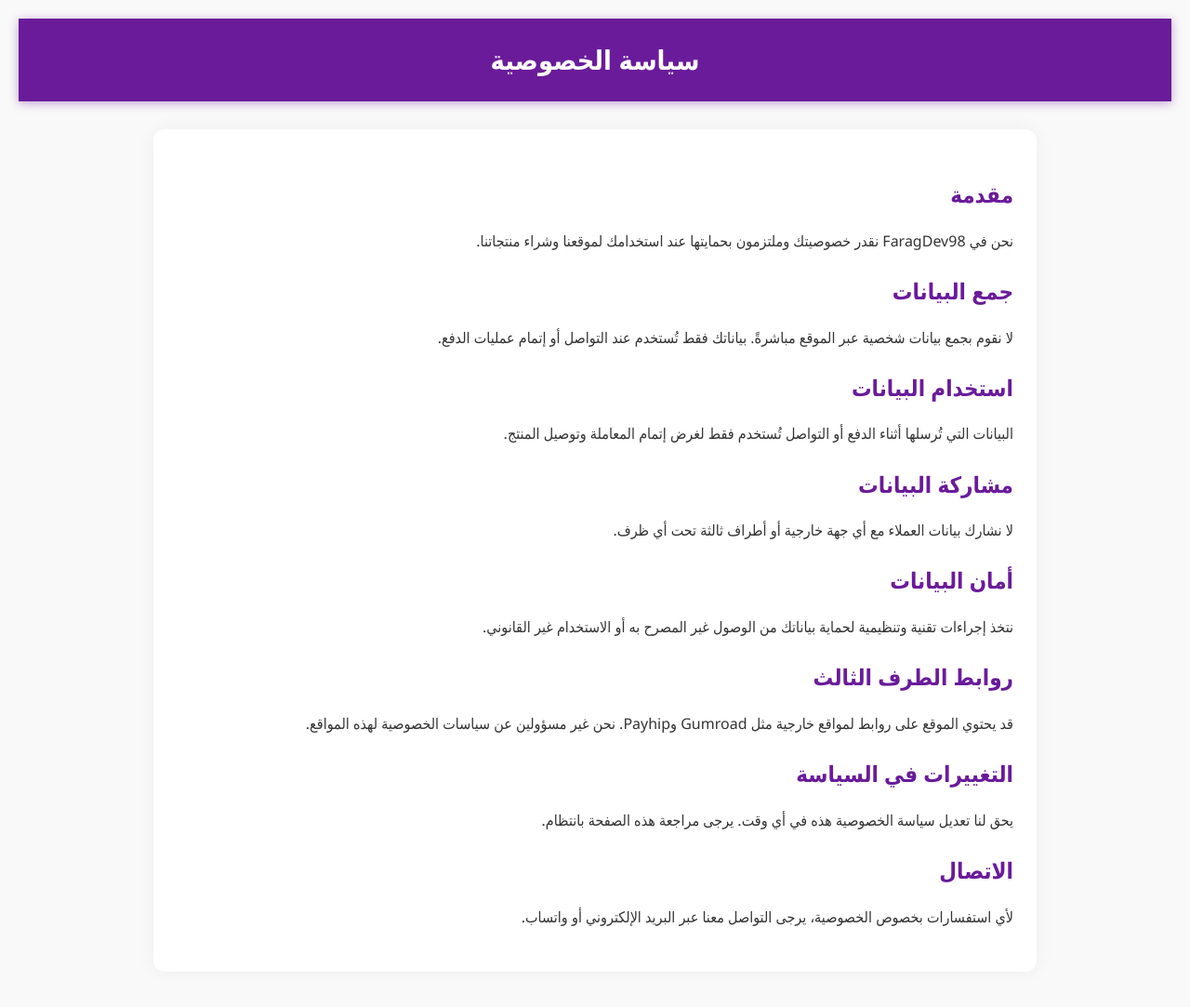
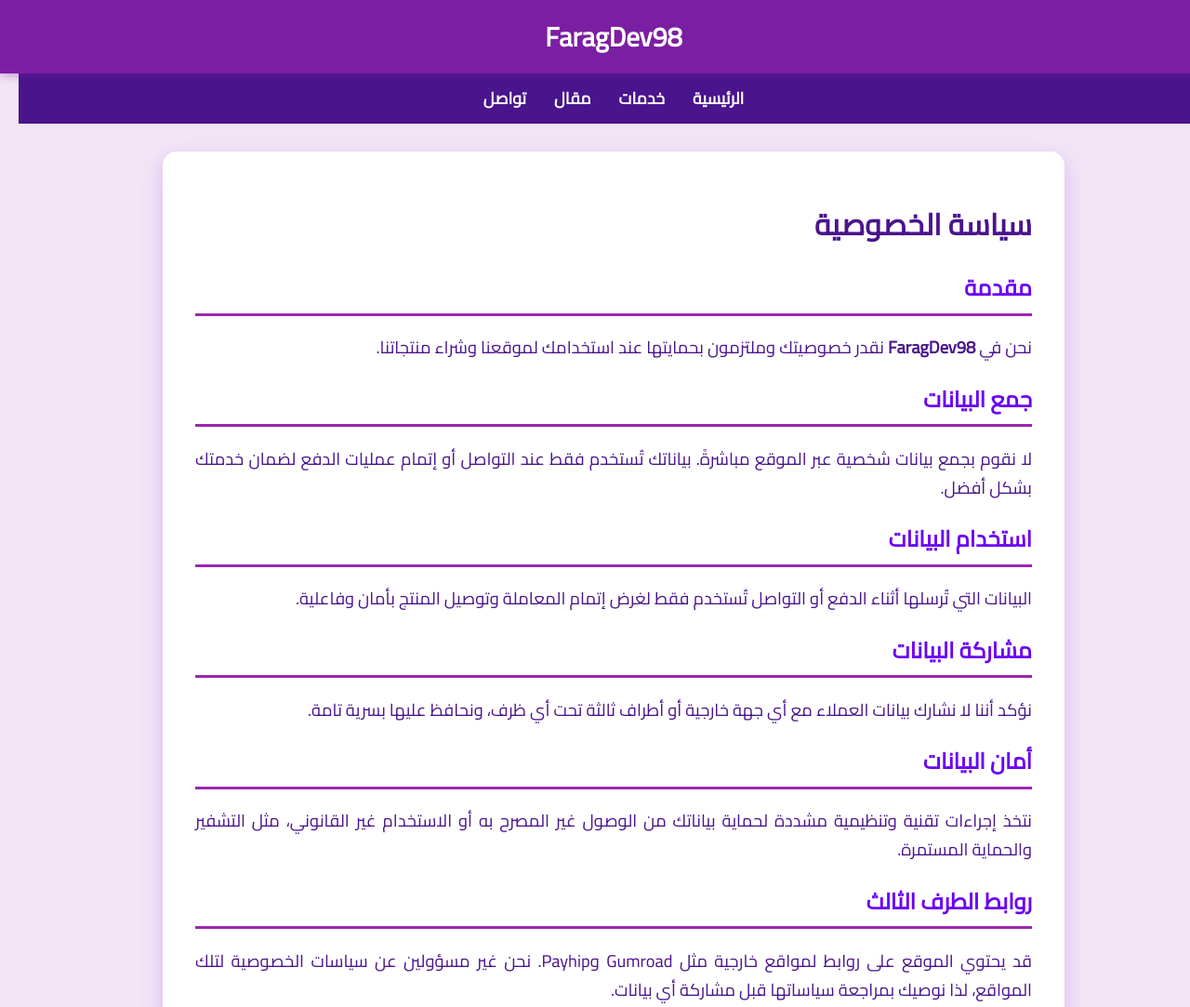
Before and after one commit to FaragDev98/-HTML-, a plain HTML site: page privacy.html in a window 1280 px wide. Shown: the top 1083 px of the page at 93% size. Drawn offline with Linux system fonts and the light colour scheme.

Commit message:
Update privacy.html

```diff
--- a/privacy.html
+++ b/privacy.html
@@ -5,77 +5,132 @@
   <meta name="viewport" content="width=device-width, initial-scale=1" />
   <title>سياسة الخصوصية - FaragDev98</title>
   <style>
+    @import url('https://fonts.googleapis.com/css2?family=Cairo&display=swap');
     body {
-      font-family: "Segoe UI", Tahoma, Geneva, Verdana, sans-serif;
-      background: #f9f9f9;
-      margin: 0; padding: 20px;
-      color: #333;
+      font-family: 'Cairo', sans-serif;
+      background: #f3e5f5;
+      margin: 0;
+      padding: 0;
+      color: #4a148c;
       line-height: 1.7;
+      min-height: 100vh;
+      display: flex;
+      flex-direction: column;
+      align-items: center;
     }
+
     header {
-      background: #6a1b9a;
+      background: #7b1fa2;
       color: white;
-      padding: 20px 0;
-      text-align: center;
+      width: 100%;
+      padding: 15px 20px;
       font-size: 1.8rem;
       font-weight: bold;
-      margin-bottom: 30px;
-      box-shadow: 0 2px 10px rgba(106, 27, 154, 0.4);
+      box-shadow: 0 2px 10px rgba(123, 31, 162, 0.4);
+      text-align: center;
+      position: sticky;
+      top: 0;
+      z-index: 100;
     }
+
+    nav {
+      background: #4a148c;
+      width: 100%;
+      display: flex;
+      justify-content: center;
+      gap: 30px;
+      padding: 12px 0;
+      font-size: 1.1rem;
+    }
+
+    nav a {
+      color: white;
+      text-decoration: none;
+      transition: color 0.3s ease;
+      font-weight: 600;
+    }
+
+    nav a:hover {
+      color: #d1c4e9;
+      text-decoration: underline;
+    }
+
     main {
       max-width: 900px;
-      margin: auto;
       background: white;
-      padding: 30px 25px;
-      border-radius: 12px;
-      box-shadow: 0 0 20px rgba(0,0,0,0.05);
+      margin: 30px 20px 50px 20px;
+      padding: 30px 35px;
+      border-radius: 15px;
+      box-shadow: 0 8px 25px rgba(107, 0, 244, 0.2);
+      flex-grow: 1;
     }
+
     h2 {
-      color: #6a1b9a;
-      margin-bottom: 15px;
+      color: #6a00f4;
+      margin-bottom: 18px;
+      border-bottom: 3px solid #9c27b0;
+      padding-bottom: 6px;
     }
+
     p {
-      margin-bottom: 15px;
+      margin-bottom: 18px;
+      font-size: 1.15rem;
+      text-align: justify;
     }
+
     footer {
       text-align: center;
-      margin-top: 40px;
+      padding: 15px 0;
+      width: 100%;
+      background: #7b1fa2;
+      color: white;
       font-size: 0.9rem;
-      color: #666;
+      box-shadow: 0 -2px 10px rgba(123, 31, 162, 0.4);
     }
   </style>
 </head>
 <body>
 
-  <header>سياسة الخصوصية</header>
+  <header>FaragDev98</header>
+
+  <nav>
+    <a href="index.html">الرئيسية</a>
+    <a href="#">خدمات</a>
+    <a href="#">مقال</a>
+    <a href="contact.html">تواصل</a>
+  </nav>
 
   <main>
+    <h1>سياسة الخصوصية</h1>
+
     <h2>مقدمة</h2>
-    <p>نحن في FaragDev98 نقدر خصوصيتك وملتزمون بحمايتها عند استخدامك لموقعنا وشراء منتجاتنا.</p>
+    <p>نحن في <strong>FaragDev98</strong> نقدر خصوصيتك وملتزمون بحمايتها عند استخدامك لموقعنا وشراء منتجاتنا.</p>
 
     <h2>جمع البيانات</h2>
-    <p>لا نقوم بجمع بيانات شخصية عبر الموقع مباشرةً. بياناتك فقط تُستخدم عند التواصل أو إتمام عمليات الدفع.</p>
+    <p>لا نقوم بجمع بيانات شخصية عبر الموقع مباشرةً. بياناتك تُستخدم فقط عند التواصل أو إتمام عمليات الدفع لضمان خدمتك بشكل أفضل.</p>
 
     <h2>استخدام البيانات</h2>
-    <p>البيانات التي تُرسلها أثناء الدفع أو التواصل تُستخدم فقط لغرض إتمام المعاملة وتوصيل المنتج.</p>
+    <p>البيانات التي تُرسلها أثناء الدفع أو التواصل تُستخدم فقط لغرض إتمام المعاملة وتوصيل المنتج بأمان وفاعلية.</p>
 
     <h2>مشاركة البيانات</h2>
-    <p>لا نشارك بيانات العملاء مع أي جهة خارجية أو أطراف ثالثة تحت أي ظرف.</p>
+    <p>نؤكد أننا لا نشارك بيانات العملاء مع أي جهة خارجية أو أطراف ثالثة تحت أي ظرف، ونحافظ عليها بسرية تامة.</p>
 
     <h2>أمان البيانات</h2>
-    <p>نتخذ إجراءات تقنية وتنظيمية لحماية بياناتك من الوصول غير المصرح به أو الاستخدام غير القانوني.</p>
+    <p>نتخذ إجراءات تقنية وتنظيمية مشددة لحماية بياناتك من الوصول غير المصرح به أو الاستخدام غير القانوني، مثل التشفير والحماية المستمرة.</p>
 
     <h2>روابط الطرف الثالث</h2>
-    <p>قد يحتوي الموقع على روابط لمواقع خارجية مثل Gumroad وPayhip. نحن غير مسؤولين عن سياسات الخصوصية لهذه المواقع.</p>
+    <p>قد يحتوي الموقع على روابط لمواقع خارجية مثل Gumroad وPayhip. نحن غير مسؤولين عن سياسات الخصوصية لتلك المواقع، لذا نوصيك بمراجعة سياساتها قبل مشاركة أي بيانات.</p>
 
     <h2>التغييرات في السياسة</h2>
-    <p>يحق لنا تعديل سياسة الخصوصية هذه في أي وقت. يرجى مراجعة هذه الصفحة بانتظام.</p>
+    <p>يحق لنا تعديل سياسة الخصوصية هذه في أي وقت دون إشعار مسبق، لذا يُرجى مراجعة هذه الصفحة بانتظام للبقاء على اطلاع بأحدث التحديثات.</p>
 
     <h2>الاتصال</h2>
-    <p>لأي استفسارات بخصوص الخصوصية، يرجى التواصل معنا عبر البريد الإلكتروني أو واتساب.</p>
+    <p>لأي استفسارات أو طلبات بخصوص الخصوصية، يمكنك التواصل معنا عبر البريد الإلكتروني: <a href="mailto:Faragbdallh891@gmail.com">Faragbdallh891@gmail.com</a> أو عبر <a href="https://wa.me/201091838789" target="_blank" rel="noopener">واتساب</a>.</p>
   </main>
 
-  <footer>جميع الحقوق محفوظة © 2025 FaragDev98</footer>
+  <footer>
+    جميع الحقوق محفوظة © 2025 FaragDev98
+  </footer>
 
 </body>
 </html>
```
